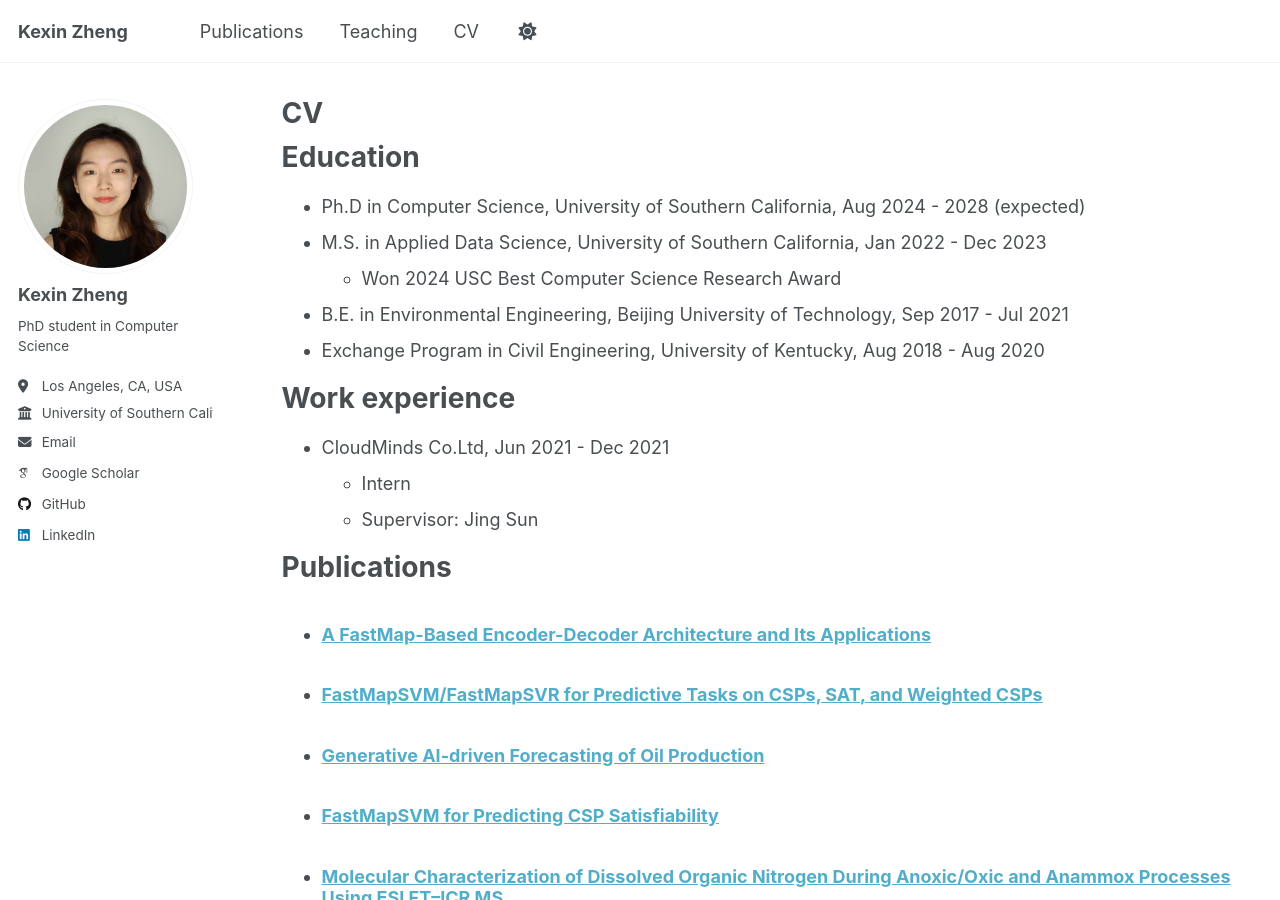
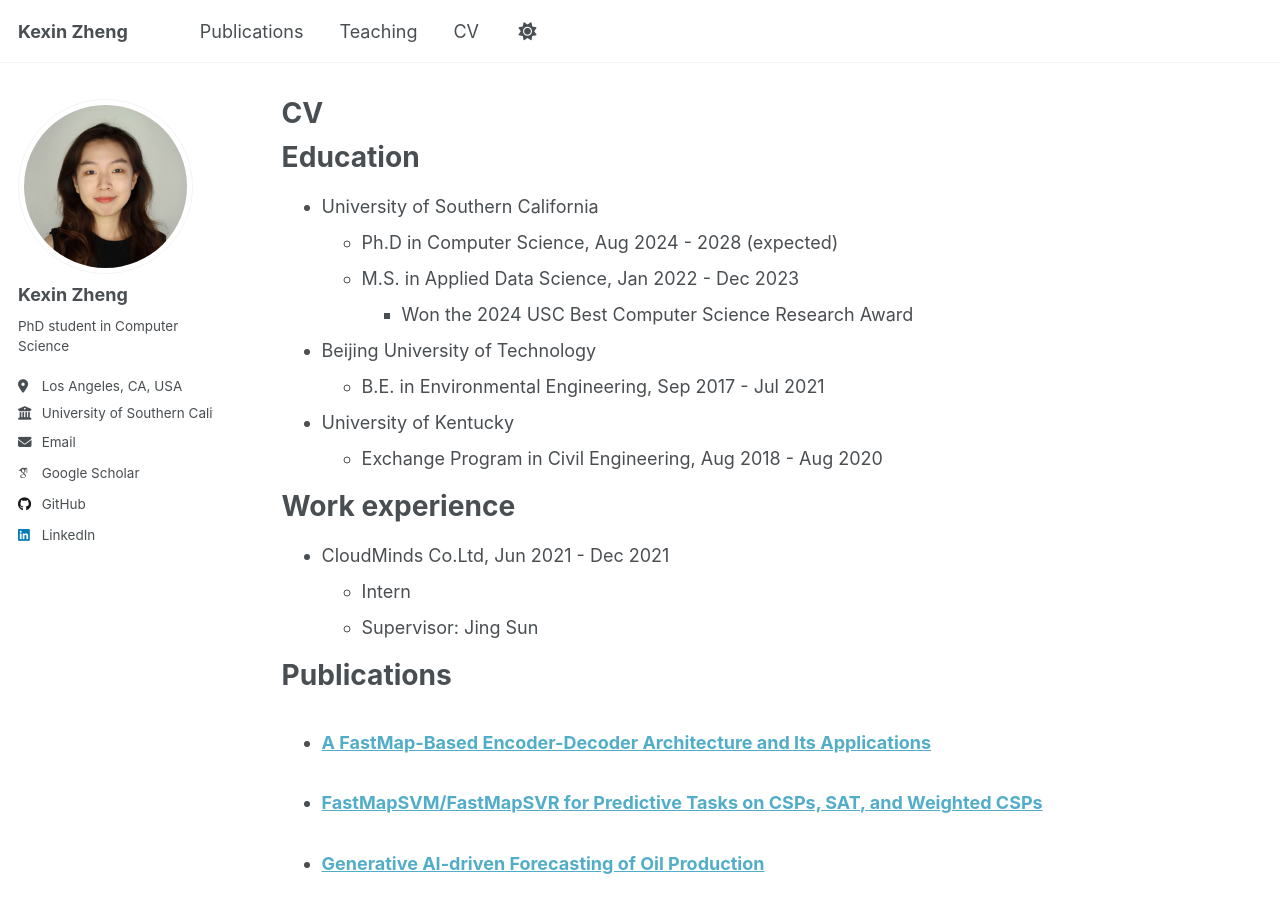
Before and after one commit to kellyzhengusc/kellyzhengusc.github.io, a Jekyll site: the page built from _pages/cv.md, in a window 1280 px wide and 900 px high. Built offline with Jekyll 4.4.1, drawn with Linux system fonts in a browser that asks for light colours; some web fonts are replaced; a script that is not in the unit is left out.

Commit message:
Update cv.md

```diff
--- a/_pages/cv.md
+++ b/_pages/cv.md
@@ -11,11 +11,14 @@ redirect_from:
 
 Education
 ======
-* Ph.D in Computer Science, University of Southern California, Aug 2024 - 2028 (expected)
-* M.S. in Applied Data Science, University of Southern California, Jan 2022 - Dec 2023
-  * Won 2024 USC Best Computer Science Research Award
-* B.E. in Environmental Engineering, Beijing University of Technology, Sep 2017 - Jul 2021
-* Exchange Program in Civil Engineering, University of Kentucky, Aug 2018 - Aug 2020
+* University of Southern California
+  * Ph.D in Computer Science, Aug 2024 - 2028 (expected)
+  * M.S. in Applied Data Science, Jan 2022 - Dec 2023
+    * Won the 2024 USC Best Computer Science Research Award
+* Beijing University of Technology
+  * B.E. in Environmental Engineering, Sep 2017 - Jul 2021
+* University of Kentucky
+  * Exchange Program in Civil Engineering, Aug 2018 - Aug 2020
 
 Work experience
 ======
```
